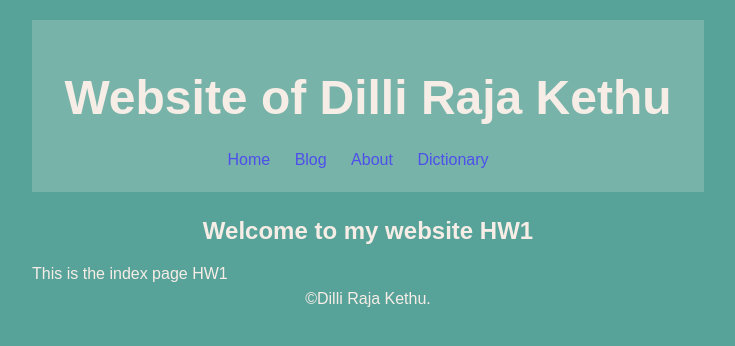
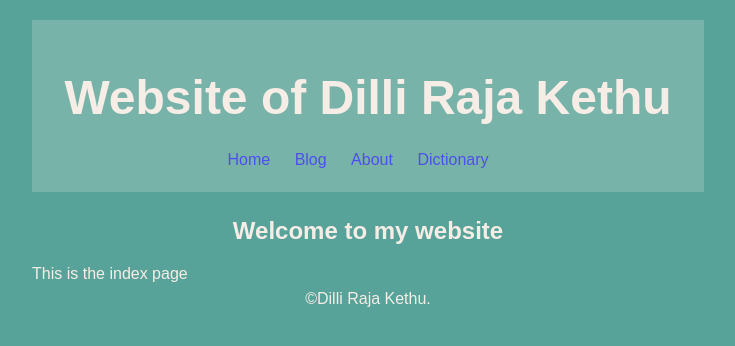
Before and after one commit to Dillikethu/hw3, a plain HTML site: page index.html in a window 1280 px wide. Shown: the whole page, without its empty margins (272-1007 px from the left). Drawn offline with Linux system fonts and the light colour scheme.

Commit message:
Update index.html

```diff
--- a/index.html
+++ b/index.html
@@ -19,8 +19,8 @@
   </header>
   <main>
     <section>
-      <h2>Welcome to my website HW1</h2>
-      <p>This is the index page HW1</p>
+      <h2>Welcome to my website</h2>
+      <p>This is the index page</p>
     </section>
   </main>
   <footer>
```
